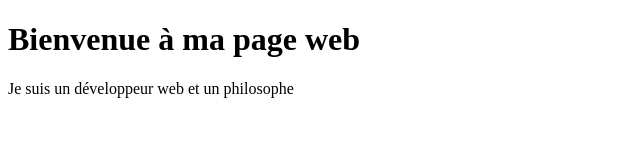
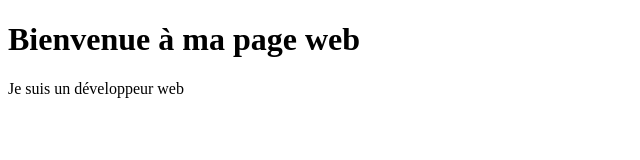
Before and after one commit to BBayour98/simple-website, a plain HTML site: page index.html in a window 1280 px wide. Shown: the whole page, without its empty margins (0-640 px from the left). Drawn offline with Linux system fonts and the light colour scheme.

Commit message:
Update changes

```diff
--- a/index.html
+++ b/index.html
@@ -8,6 +8,6 @@
 </head>
 <body>
     <h1>Bienvenue à ma page web</h1>
-    <p>Je suis un développeur web et un philosophe</p>
+    <p>Je suis un développeur web</p>
 </body>
 </html>
```
